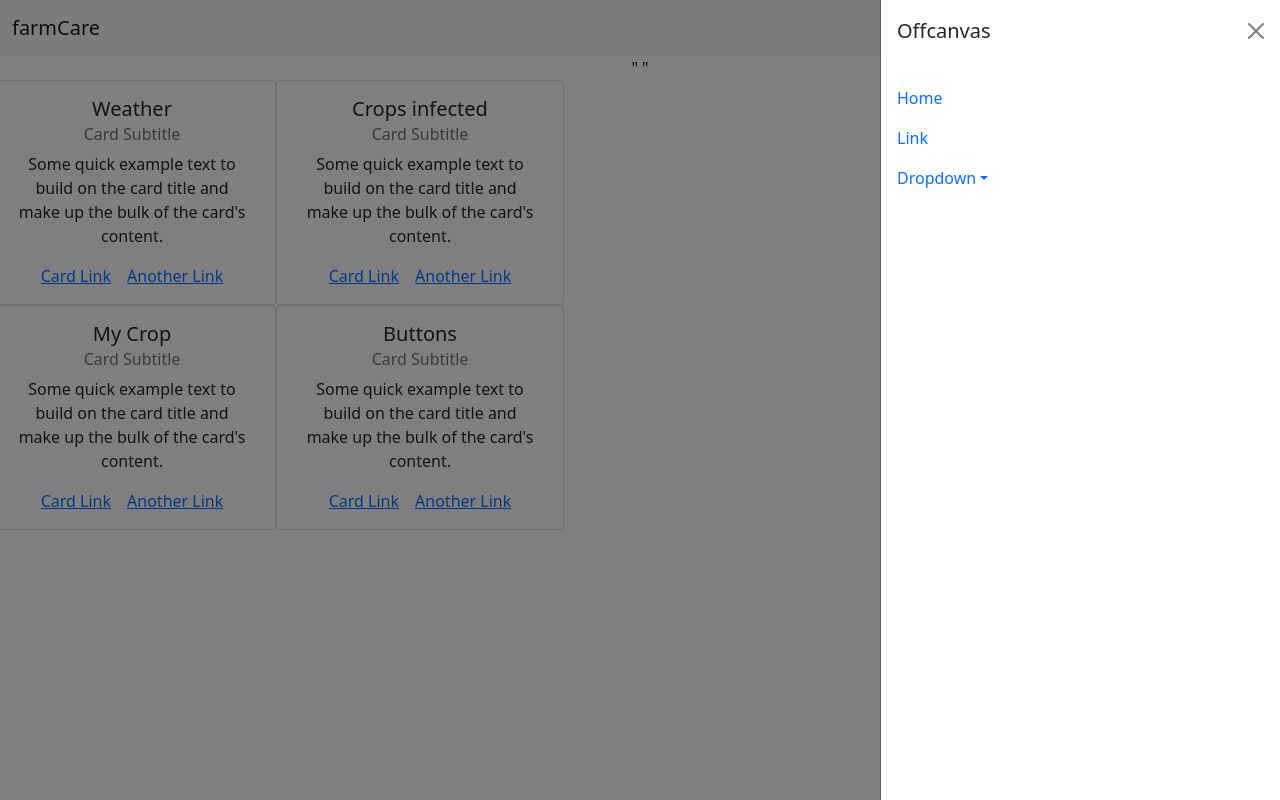
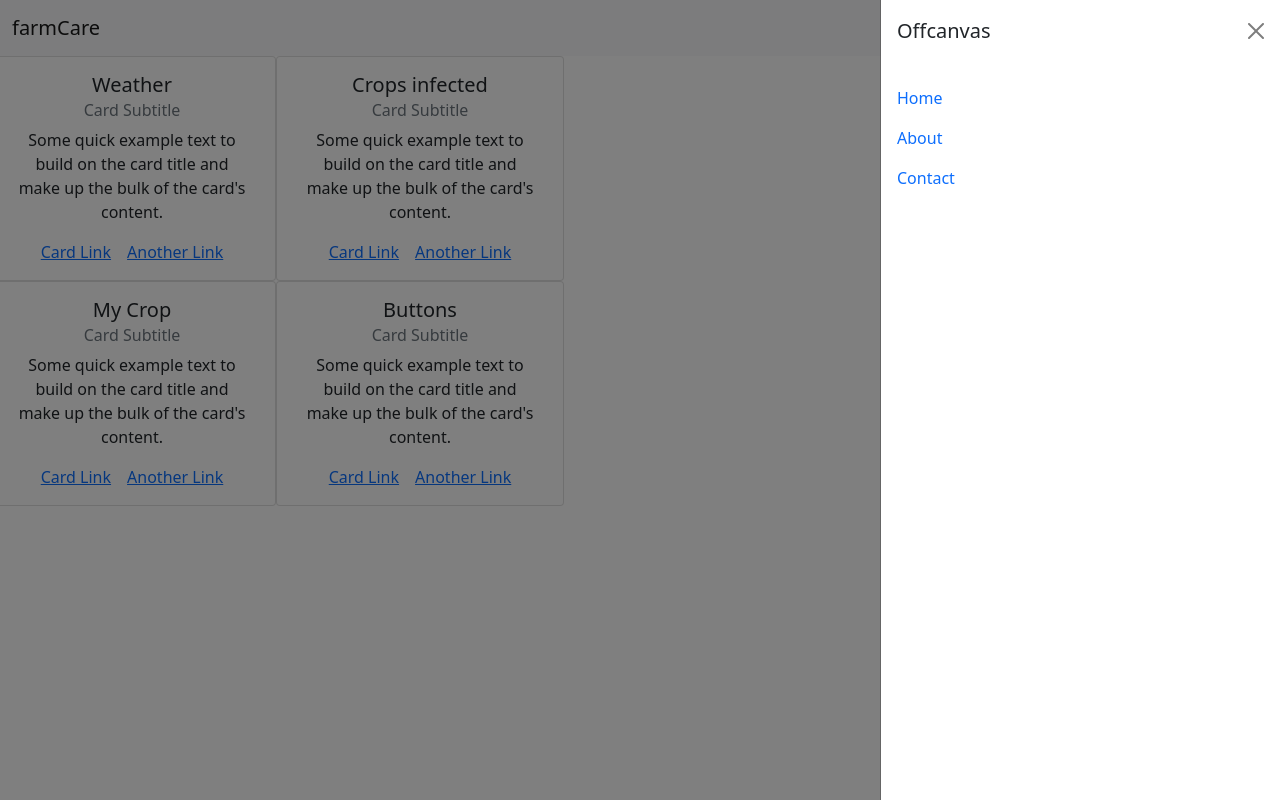
Before and after one commit to notjuanortiz/farmcare, a React (Create React App) app in the folder frontend/: page / in a window 1280 px wide. Both pictures are taken after a click on the button 1240 px from the left and 28 px from the top of the page. Built offline with nearby package versions, Linux system fonts and the light colour scheme.

Commit message:
main navbar component

```diff
--- a/frontend/src/App.js
+++ b/frontend/src/App.js
@@ -13,51 +13,14 @@ import {
   Card,
   Row
 } from 'react-bootstrap';
+import MainNavbar from './components/mainNavbar';
 
 function App() {
   return (
     <div className="App">
-      <Navbar bg="light" expand={false}>
-        <Container fluid>
-          <Navbar.Brand href="#">farmCare</Navbar.Brand>
-          <Navbar.Toggle aria-controls="offcanvasNavbar" />
-          <Navbar.Offcanvas
-            id="offcanvasNavbar"
-            aria-labelledby="offcanvasNavbarLabel"
-            placement="end"
-          >
-            <Offcanvas.Header closeButton>
-              <Offcanvas.Title id="offcanvasNavbarLabel">Offcanvas</Offcanvas.Title>
-            </Offcanvas.Header>
-            <Offcanvas.Body>
-              <Nav className="justify-content-end flex-grow-1 pe-3">
-                <Nav.Link href="#action1">Home</Nav.Link>
-                <Nav.Link href="#action2">Link</Nav.Link>
-                <NavDropdown title="Dropdown" id="offcanvasNavbarDropdown">
-                  <NavDropdown.Item href="#action3">Action</NavDropdown.Item>
-                  <NavDropdown.Item href="#action4">Another action</NavDropdown.Item>
-                  <NavDropdown.Divider />
-                  <NavDropdown.Item href="#action5">
-                    Something else here
-                  </NavDropdown.Item>
-                </NavDropdown>
-              </Nav>
-              {/* <Form className="d-flex">
-                <FormControl
-                  type="search"
-                  placeholder="Search"
-                  className="me-2"
-                  aria-label="Search"
-                />
-                <Button variant="outline-success">Search</Button>
-              </Form> */}
-            </Offcanvas.Body>
-          </Navbar.Offcanvas>
-        </Container>
-      </Navbar>
+      <MainNavbar></MainNavbar>
 
-      <div>" "</div>
-
+      <div>
         <Row>
           <Card style={{ width: '18rem' }}>
             <Card.Body>
@@ -113,22 +76,7 @@ function App() {
             </Card.Body>
           </Card>
         </Row>
-
-
-      {/* <header className="App-header">
-        <img src={logo} className="App-logo" alt="logo" />
-        <p>
-          Edit <code>src/App.js</code> and save to reload.
-        </p>
-        <a
-          className="App-link"
-          href="https://reactjs.org"
-          target="_blank"
-          rel="noopener noreferrer"
-        >
-          Learn React
-        </a>
-      </header> */}
+      </div>
     </div>
   );
 }
--- /dev/null
+++ b/frontend/src/components/mainNavbar.js
@@ -0,0 +1,39 @@
+import 'bootstrap/dist/css/bootstrap.min.css';
+import {
+  Navbar,
+  Container,
+  Offcanvas,
+  NavDropdown,
+  Nav,
+} from 'react-bootstrap';
+
+function MainNavbar() {
+    return (
+      <div>
+        <Navbar bg="light" expand={false}>
+          <Container fluid>
+            <Navbar.Brand href="#">farmCare</Navbar.Brand>
+            <Navbar.Toggle aria-controls="offcanvasNavbar" />
+            <Navbar.Offcanvas
+              id="offcanvasNavbar"
+              aria-labelledby="offcanvasNavbarLabel"
+              placement="end"
+            >
+              <Offcanvas.Header closeButton>
+                <Offcanvas.Title id="offcanvasNavbarLabel">Offcanvas</Offcanvas.Title>
+              </Offcanvas.Header>
+              <Offcanvas.Body>
+                <Nav className="justify-content-end flex-grow-1 pe-3">
+                  <Nav.Link href="#action1">Home</Nav.Link>
+                  <Nav.Link href="#action2">About</Nav.Link>
+                  <Nav.Link href="#action3">Contact</Nav.Link>
+                </Nav>
+              </Offcanvas.Body>
+            </Navbar.Offcanvas>
+          </Container>
+        </Navbar>
+        </div>
+  );
+}
+
+export default MainNavbar;
```
Lines whose indentation alone changed are shown as unchanged.
